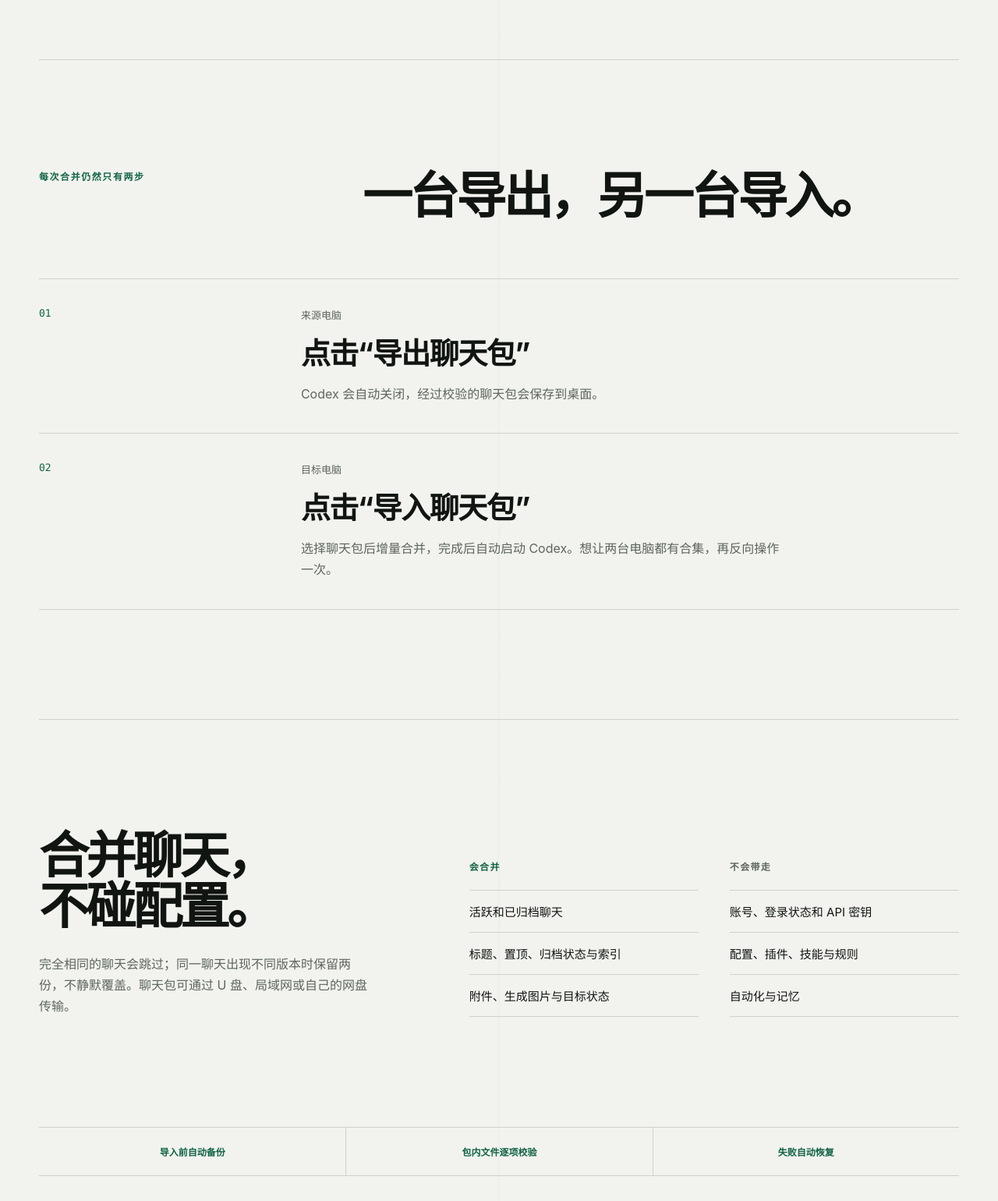
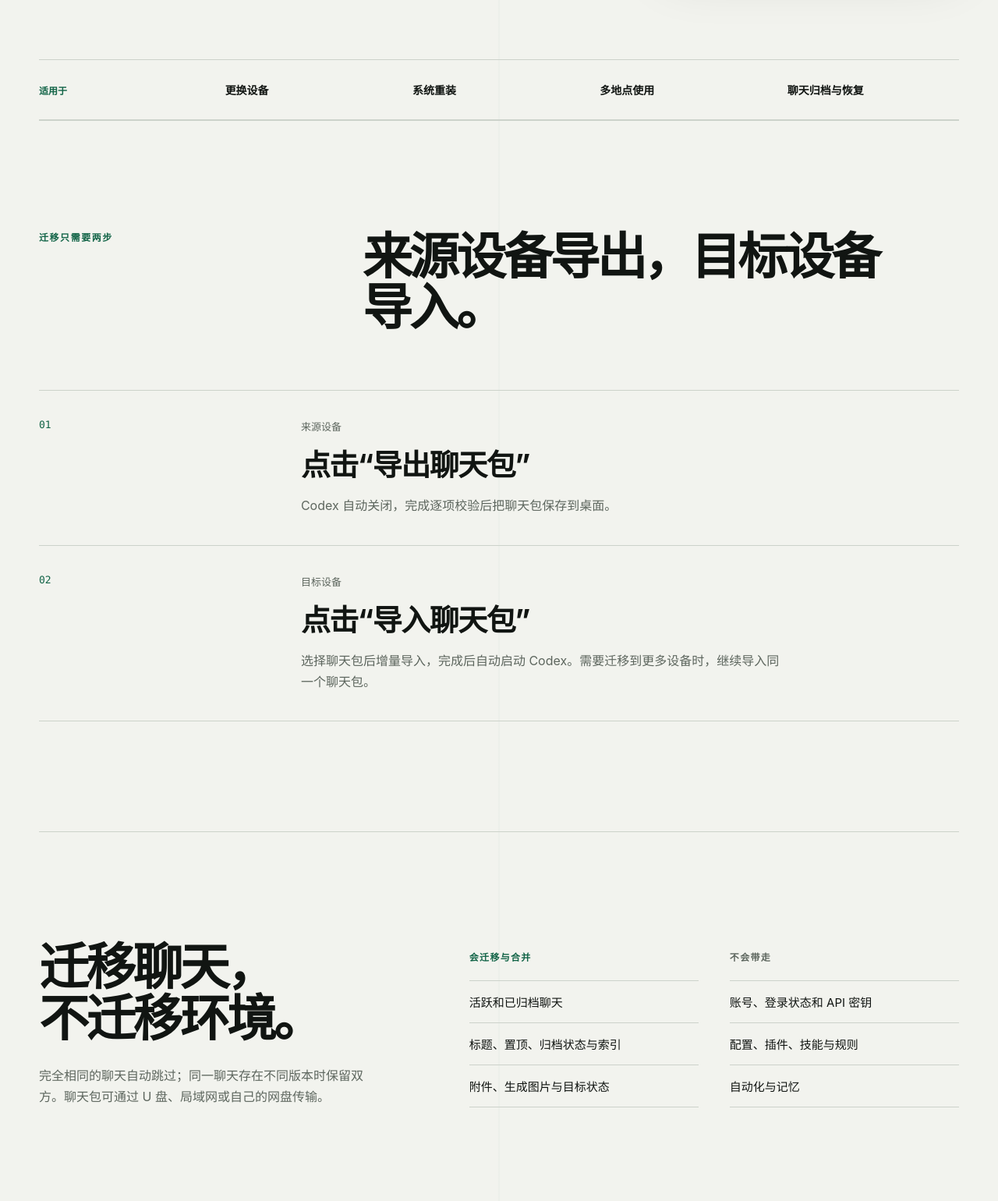
Before and after one commit to billowssun/CodexPort, a website built with Vite: page website/index.html in a window 1280 px wide. Shown: the part 724-2264 px from the top of the page at 78% size. Built offline with nearby package versions, Linux system fonts and the light colour scheme; files whose address does not match are found by name.

Commit message:
Position CodexPort as a multi-device migration tool
Co-authored-by: billowssun <billoowssun@outlook.com>

```diff
--- a/website/api/poster.js
+++ b/website/api/poster.js
@@ -1,4 +1,4 @@
-const POSTER_URL = 'https://raw.githubusercontent.com/billowssun/CodexPort/main/website/public/codexport-v1.2-poster.png?revision=github-icon';
+const POSTER_URL = 'https://raw.githubusercontent.com/billowssun/CodexPort/main/website/public/codexport-v1.2-poster.png?revision=multi-device';
 
 module.exports = async function poster(request, response) {
   const source = await fetch(POSTER_URL);
--- a/website/index.html
+++ b/website/index.html
@@ -4,12 +4,12 @@
     <meta charset="UTF-8" />
     <meta name="viewport" content="width=device-width, initial-scale=1.0" />
     <meta name="theme-color" content="#f2f3ee" />
-    <meta name="description" content="开源 Windows 工具。导出一台电脑的 Codex 聊天，在另一台电脑增量导入；保留本机已有聊天，不迁移账号、配置或密钥。" />
-    <meta property="og:title" content="家里一份，公司一份。合到一起。" />
-    <meta property="og:description" content="保留本机已有聊天，只补进缺少的记录。导入前自动备份，完成后自动启动 Codex。" />
+    <meta name="description" content="开源 Windows 多设备 Codex 聊天迁移与合并工具。增量导入聊天、附件和状态，保留本机记录，不迁移账号、配置或密钥。" />
+    <meta property="og:title" content="在多台设备之间迁移、合并 Codex 聊天" />
+    <meta property="og:description" content="保留目标设备已有聊天，只补进缺少的记录。重复内容自动跳过，冲突版本保留双方。" />
     <meta property="og:image" content="https://codexport.pddshop.cc/api/poster" />
     <meta property="og:type" content="website" />
-    <title>CodexPort | 合并多台电脑的 Codex 聊天</title>
+    <title>CodexPort | 多设备 Codex 聊天迁移与合并</title>
     <link rel="preload" href="/api/poster" as="image" fetchpriority="high" />
     <link rel="stylesheet" href="/styles.css" />
   </head>
@@ -18,7 +18,8 @@
     <header class="site-header">
       <a class="wordmark" href="/" aria-label="CodexPort 首页"><span class="brand-mark" aria-hidden="true">CP</span><span>CodexPort</span></a>
       <nav aria-label="主导航">
-        <a href="#how">怎么合并</a>
+        <a href="#uses">适用情况</a>
+        <a href="#how">怎么迁移</a>
         <a href="#scope">安全边界</a>
         <a href="https://github.com/billowssun/CodexPort" target="_blank" rel="noreferrer">GitHub</a>
       </nav>
@@ -27,46 +28,56 @@
     <main id="main">
       <section class="hero" aria-labelledby="hero-title">
         <div class="hero-copy reveal">
-          <p class="eyebrow">开源 · Windows · 本地合并</p>
-          <h1 id="hero-title">家里一份，<br />公司一份。<br />合到一起。</h1>
-          <p class="hero-lede">导入时保留本机已有聊天，只补进缺少的记录。配置、账号和密钥都不动。</p>
+          <p class="eyebrow">开源 · Windows · 多设备迁移</p>
+          <h1 id="hero-title">迁移、合并<br />多台设备的<br />Codex 聊天。</h1>
+          <p class="hero-lede">把一台设备上的聊天包导入另一台设备。保留本机记录，补齐缺失聊天，并迁移附件、标题和状态。</p>
           <div class="hero-actions">
             <a class="button button-primary" href="https://github.com/billowssun/CodexPort/releases/download/v1.2.0/CodexPort.exe">下载 v1.2.0 <span aria-hidden="true">↓</span></a>
             <a class="button button-secondary" href="https://github.com/billowssun/CodexPort" target="_blank" rel="noreferrer">查看源代码 <span aria-hidden="true">↗</span></a>
           </div>
         </div>
         <figure class="poster-wrap reveal reveal-delay">
-          <img src="/api/poster" alt="两台电脑的 Codex 聊天增量汇入同一合集" width="1086" height="1448" />
-          <figcaption>聊天合并，配置不动。</figcaption>
+          <img src="/api/poster" alt="多台 Windows 设备的 Codex 聊天迁移到同一合集" width="1086" height="1448" />
+          <figcaption>迁移聊天，不迁移使用环境。</figcaption>
         </figure>
+      </section>
+
+      <section class="use-cases" id="uses" aria-label="适用情况">
+        <p>适用于</p>
+        <ul>
+          <li>更换设备</li>
+          <li>系统重装</li>
+          <li>多地点使用</li>
+          <li>聊天归档与恢复</li>
+        </ul>
       </section>
 
       <section class="process" id="how" aria-labelledby="process-title">
         <div class="section-intro">
-          <p class="eyebrow">每次合并仍然只有两步</p>
-          <h2 id="process-title">一台导出，另一台导入。</h2>
+          <p class="eyebrow">迁移只需要两步</p>
+          <h2 id="process-title">来源设备导出，目标设备导入。</h2>
         </div>
         <ol class="steps">
-          <li><span class="step-index">01</span><div><p class="step-context">来源电脑</p><h3>点击“导出聊天包”</h3><p>Codex 会自动关闭，经过校验的聊天包会保存到桌面。</p></div></li>
-          <li><span class="step-index">02</span><div><p class="step-context">目标电脑</p><h3>点击“导入聊天包”</h3><p>选择聊天包后增量合并，完成后自动启动 Codex。想让两台电脑都有合集，再反向操作一次。</p></div></li>
+          <li><span class="step-index">01</span><div><p class="step-context">来源设备</p><h3>点击“导出聊天包”</h3><p>Codex 自动关闭，完成逐项校验后把聊天包保存到桌面。</p></div></li>
+          <li><span class="step-index">02</span><div><p class="step-context">目标设备</p><h3>点击“导入聊天包”</h3><p>选择聊天包后增量导入，完成后自动启动 Codex。需要迁移到更多设备时，继续导入同一个聊天包。</p></div></li>
         </ol>
       </section>
 
       <section class="scope" id="scope" aria-labelledby="scope-title">
         <div class="scope-heading">
-          <h2 id="scope-title">合并聊天，<br />不碰配置。</h2>
-          <p>完全相同的聊天会跳过；同一聊天出现不同版本时保留两份，不静默覆盖。聊天包可通过 U 盘、局域网或自己的网盘传输。</p>
+          <h2 id="scope-title">迁移聊天，<br />不迁移环境。</h2>
+          <p>完全相同的聊天自动跳过；同一聊天存在不同版本时保留双方。聊天包可通过 U 盘、局域网或自己的网盘传输。</p>
         </div>
         <div class="scope-lists">
-          <div><p class="scope-label scope-yes">会合并</p><ul><li>活跃和已归档聊天</li><li>标题、置顶、归档状态与索引</li><li>附件、生成图片与目标状态</li></ul></div>
+          <div><p class="scope-label scope-yes">会迁移与合并</p><ul><li>活跃和已归档聊天</li><li>标题、置顶、归档状态与索引</li><li>附件、生成图片与目标状态</li></ul></div>
           <div><p class="scope-label">不会带走</p><ul><li>账号、登录状态和 API 密钥</li><li>配置、插件、技能与规则</li><li>自动化与记忆</li></ul></div>
         </div>
       </section>
 
-      <div class="safety-strip" role="note"><span>导入前自动备份</span><span>包内文件逐项校验</span><span>失败自动恢复</span></div>
+      <div class="safety-strip" role="note"><span>导入前自动备份</span><span>包内文件逐项校验</span><span>失败自动恢复</span><span>不是云端实时同步</span></div>
 
       <section class="final-cta" aria-labelledby="cta-title">
-        <h2 id="cta-title">把两边的上下文，合到一起。</h2>
+        <h2 id="cta-title">让每台设备，都能接上已有上下文。</h2>
         <a class="button button-primary" href="https://github.com/billowssun/CodexPort/releases/download/v1.2.0/CodexPort.exe">下载 CodexPort.exe <span aria-hidden="true">↓</span></a>
       </section>
     </main>
--- a/website/styles.css
+++ b/website/styles.css
@@ -243,6 +243,39 @@ a:focus-visible {
   padding: clamp(86px, 11vw, 150px) 0;
 }
 
+.use-cases {
+  display: grid;
+  grid-template-columns: 0.36fr 1.64fr;
+  gap: 32px;
+  align-items: center;
+  padding: 28px 0;
+  border-top: 1px solid var(--line);
+  border-bottom: 1px solid var(--line);
+}
+
+.use-cases > p {
+  margin: 0;
+  color: var(--accent);
+  font-family: "SFMono-Regular", Consolas, monospace;
+  font-size: 12px;
+  font-weight: 700;
+}
+
+.use-cases ul {
+  display: grid;
+  grid-template-columns: repeat(4, 1fr);
+  gap: 20px;
+  margin: 0;
+  padding: 0;
+  list-style: none;
+}
+
+.use-cases li {
+  color: var(--ink);
+  font-size: 14px;
+  font-weight: 700;
+}
+
 .section-intro {
   display: grid;
   grid-template-columns: 0.7fr 1.4fr;
@@ -381,7 +414,7 @@ footer {
 
 .safety-strip {
   display: grid;
-  grid-template-columns: repeat(3, 1fr);
+  grid-template-columns: repeat(4, 1fr);
   margin: 0 0 32px;
   border-top: 1px solid var(--line);
   border-bottom: 1px solid var(--line);
@@ -491,6 +524,16 @@ footer p {
     grid-template-columns: 1fr;
   }
 
+  .use-cases {
+    grid-template-columns: 1fr;
+    gap: 16px;
+  }
+
+  .use-cases ul {
+    grid-template-columns: repeat(2, 1fr);
+    gap: 14px 20px;
+  }
+
   .section-intro {
     gap: 18px;
   }
```
Also changed, not shown: PROMOTION.md (+7 -9 lines), README.md, 1 other file.
